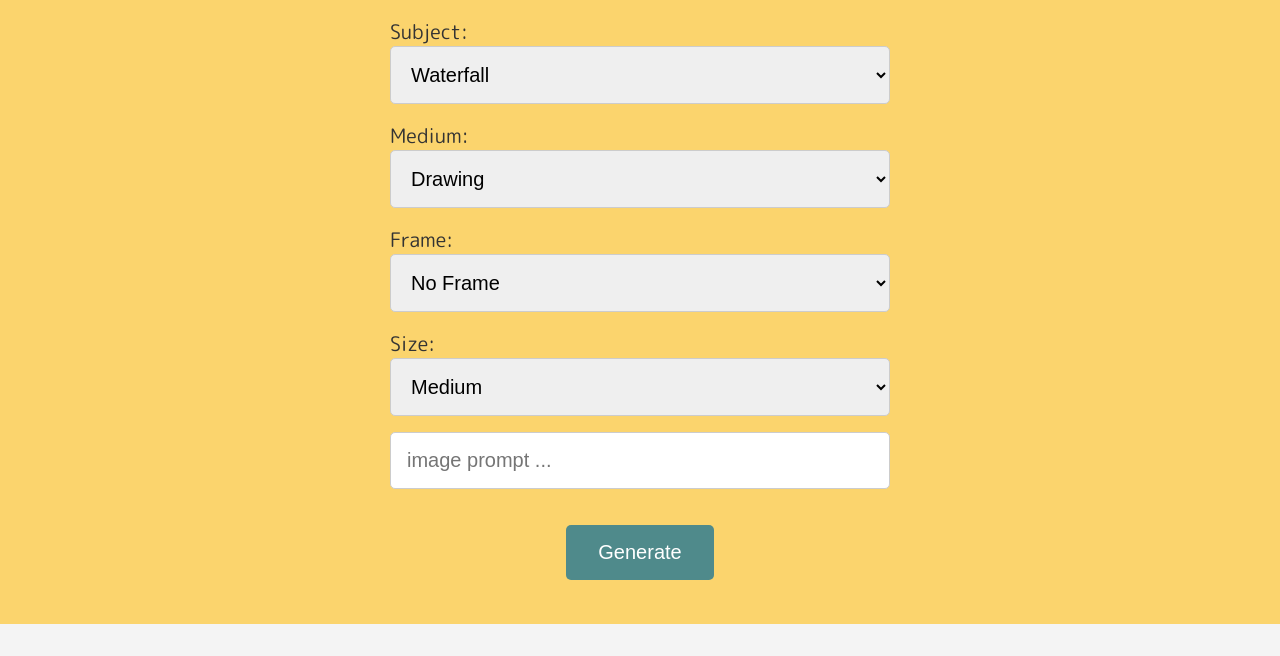
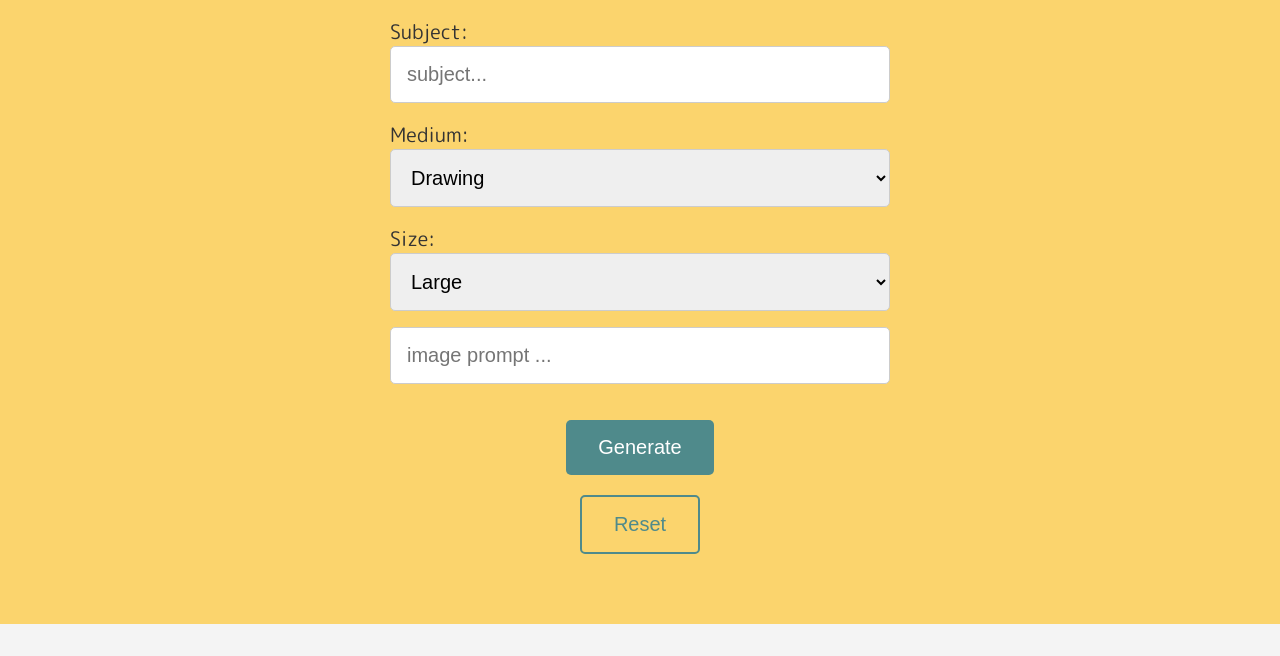
Before and after one commit to rohankewal/ai-image-gen, a website: page public/index.html in a window 1280 px wide. Shown: the part 153-809 px from the top of the page. Drawn offline with Linux system fonts and the light colour scheme.

Commit message:
made changes to form

```diff
--- a/public/css/style.css
+++ b/public/css/style.css
@@ -1,4 +1,4 @@
-@import url('https://fonts.googleapis.com/css2?family=M+PLUS+Rounded+1c:wght@400;500;700&display=swap');
+@import url("https://fonts.googleapis.com/css2?family=M+PLUS+Rounded+1c:wght@400;500;700&display=swap");
 
 *,
 *:before,
@@ -13,12 +13,14 @@
 }
 
 body {
-	font-family: 'M PLUS Rounded 1c', sans-serif;
+  font-family: "M PLUS Rounded 1c", sans-serif;
   font-size: 20px;
   line-height: 1.5;
   color: #333;
   background: #f4f4f4;
 }
+
+/* Image design */
 
 /* Navbar */
 .navbar {
@@ -98,6 +100,18 @@ form button:hover {
   transform: scale(1.1);
 }
 
+.reset-btn {
+  background-color: transparent;
+  color: #4f8a8b;
+  border: 2px solid;
+  border-color: #4f8a8b;
+}
+
+.reset-btn:hover {
+  background-color: #4f8a8b;
+  color: #fff;
+}
+
 label {
   font-size: 20px;
 }
--- a/public/index.html
+++ b/public/index.html
@@ -32,13 +32,12 @@
           <!--Select Medium-->
           <div class="form-control">
             <label for="subject">Subject:</label>
-            <select name="subject" id="subject">
-              <option value="waterfall">Waterfall</option>
-              <option value="flowers">Flowers</option>
-              <option value="rocks">Rocks</option>
-              <option value="landscape">Landscape</option>
-              <option value="life">Still Life</option>
-            </select>
+            <input
+              type="text"
+              name="subject"
+              id="subject"
+              placeholder="subject..."
+            />
           </div>
           <!--Select Subject-->
           <div class="form-control">
@@ -52,7 +51,7 @@
             </select>
           </div>
           <!-- Frame around picture -->
-          <div class="form-control">
+          <!--<div class="form-control">
             <label for="frame">Frame:</label>
             <select name="frame" id="frame">
               <option value="no-frame" selected>No Frame</option>
@@ -61,13 +60,11 @@
               <option value="metal-frame">Metal Frame</option>
               <option value="modern-frame">Modern Frame</option>
             </select>
-          </div>
+          </div> -->
           <!-- size -->
           <div class="form-control">
             <label for="size">Size:</label>
             <select name="size" id="size">
-              <option value="small">Small</option>
-              <option value="medium" selected>Medium</option>
               <option value="large">Large</option>
             </select>
           </div>
@@ -75,6 +72,9 @@
             <input type="text" id="prompt" placeholder="image prompt ..." />
           </div>
           <button type="submit" class="btn">Generate</button>
+          <button type="reset" class="reset-btn" onclick="resetForm()">
+            Reset
+          </button>
         </form>
       </section>
 
--- a/public/js/main.js
+++ b/public/js/main.js
@@ -15,23 +15,12 @@ function onSubmit(e) {
 
   let medium = document.querySelector("#medium").value;
   let subject = document.querySelector("#subject").value;
-  let frame = document.querySelector("#frame").value;
+  // let frame = document.querySelector("#frame").value;
 
   // TODO: Change prompt for more refined results
-  prompt += `${subject} in ${medium} with ${frame}`;
+  // prompt += `${subject} in ${medium} with ${frame}`;
 
-  if (frame == "no-frame") {
-    prompt += `${subject} in ${medium} without a frame`;
-  }
-  if (frame == "wood-frame") {
-    prompt += `${subject} in ${medium} with a wooden museum frame`;
-  }
-  if (frame == "metal-frame") {
-    prompt += `${subject} in ${medium} with a metal museum frame`;
-  }
-  if (frame == "modern-frame") {
-    prompt += `${subject} in ${medium} with a modern museum frame`;
-  }
+  prompt += `Painting of a ${subject} in ${medium} with a beautiful frame around the painting`;
 
   tokens -= 1;
   console.log("tokens:" + tokens);
@@ -93,4 +82,8 @@ function removeSpinner() {
   document.querySelector(".spinner").classList.remove("show");
 }
 
+function resetForm() {
+  document.getElementById("image-form").reset();
+}
+
 document.querySelector("#image-form").addEventListener("submit", onSubmit);
```
Lines whose indentation alone changed are shown as unchanged.
